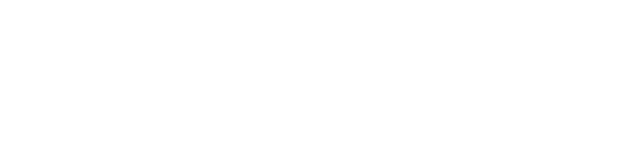
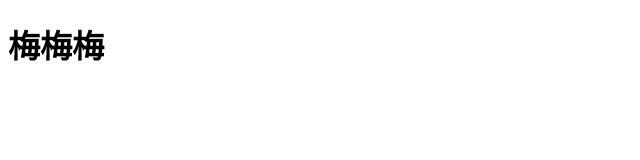
Before and after one commit to kariffa/webTest, a plain HTML site: page index.html in a window 1280 px wide. Shown: the whole page, without its empty margins (0-640 px from the left). Drawn offline with Linux system fonts and the light colour scheme.

Commit message:
修改首页

```diff
--- a/index.html
+++ b/index.html
@@ -4,6 +4,7 @@
 		<meta charset="UTF-8">
 		<title>淘宝首页</title>
 	</head>
+	<h1>梅梅梅</h1>
 	<body>
 	</body>
 </html>
```
